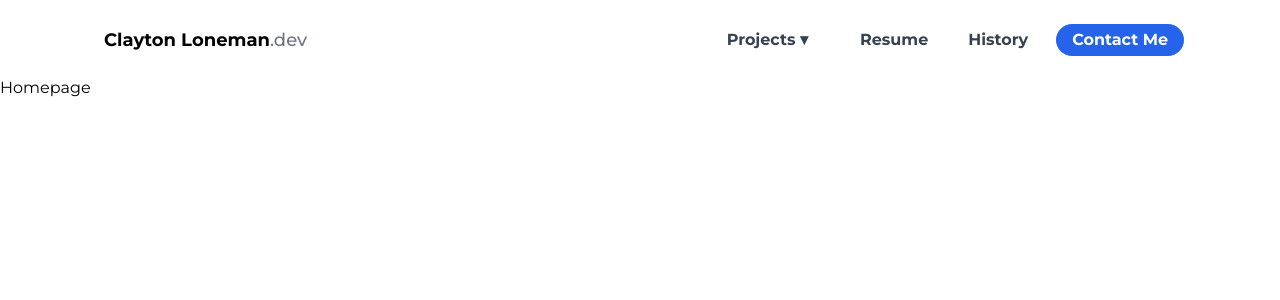
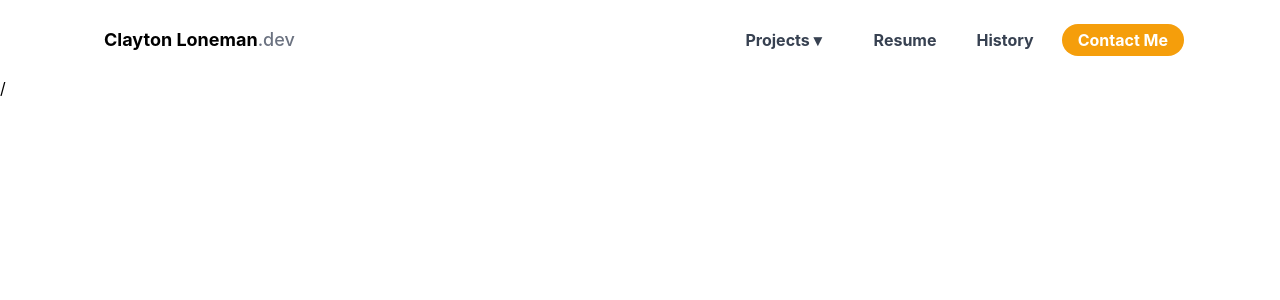
Before and after one commit to c1oneman/loneman_dev_portfolio, a React (Create React App) app: page / in a window 1280 px wide. Shown: the top 300 px of the page. Built offline with nearby package versions, Linux system fonts and the light colour scheme.

Commit message:
update colors and font

```diff
--- a/src/components/core-components/Nav.js
+++ b/src/components/core-components/Nav.js
@@ -12,13 +12,13 @@ const Nav = () => {
         <div className="relative flex items-center justify-between h-16">
           <div className="flex-1 flex items-center mx-2 sm:items-stretch justify-start">
             <Link to="/">
-              <div className="hidden sm:block">
+              <div className="hidden md:block">
                 <h1 className="font-bold  text-lg">
                   Clayton Loneman
                   <span className="text-gray-500 font-medium">.dev</span>
                 </h1>
               </div>
-              <div className="block sm:hidden">
+              <div className="block md:hidden">
                 <h1 className="font-bold text-xl">
                   loneman
                   <span className="text-gray-500 font-medium">.dev</span>
@@ -74,7 +74,7 @@ const Nav = () => {
             Resume
           </Link>
           <Link
-            to="/careers"
+            to="/history"
             className=" text-gray-700 px-3 py-2 font-bold mx-2 hover:text-gray-400 hidden sm:block"
             aria-current="page"
             onMouseEnter={(e) => setAboutDropdownOpen(false)}
@@ -84,7 +84,7 @@ const Nav = () => {
           <Link
             to="/contact"
             rel="noopener noreferrer"
-            className="text-white px-4 py-2 rounded-full font-bold bg-blue-600 hover:bg-blue-500 ml-2 hidden sm:block"
+            className="text-white px-4 py-2 rounded-full font-bold bg-yellow-500 hover:bg-yellow-400 ml-2 hidden sm:block"
             onMouseEnter={(e) => setAboutDropdownOpen(false)}
           >
             Contact Me
--- a/src/components/pages/Home.js
+++ b/src/components/pages/Home.js
@@ -1,7 +1,7 @@
 const Home = () => {
   return (
     <div className="w-full border-b mt-20">
-      <h1>Homepage</h1>
+      <p>/</p>
     </div>
   );
 };
--- a/tailwind.config.js
+++ b/tailwind.config.js
@@ -3,7 +3,25 @@ module.exports = {
   darkMode: false, // or 'media' or 'class'
   theme: {
     fontFamily: {
-      montserrat: ["'Montserrat'", "sans-serif"],
+      montserrat: [
+        "-apple-system",
+        "BlinkMacSystemFont",
+        "'Segoe UI'",
+        "Helvetica",
+        "Arial",
+        "sans-serif",
+        "Apple Color Emoji",
+        "'Segoe UI Emoji'",
+        "Segoe UI Symbol",
+      ],
+      mono: [
+        "'SFMono-Regular'",
+        "Menlo",
+        "Consolas",
+        "'Liberation Mono'",
+        "Courier",
+        "monospace",
+      ],
     },
     extend: {},
   },
```
